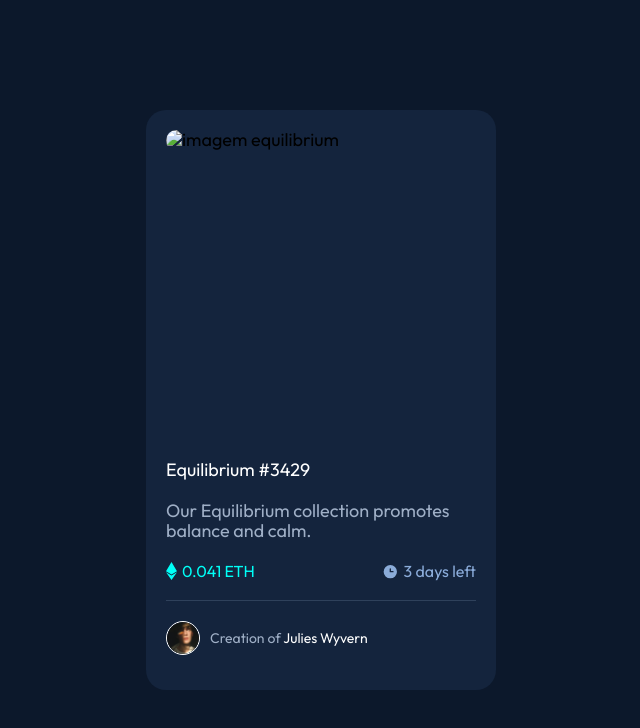
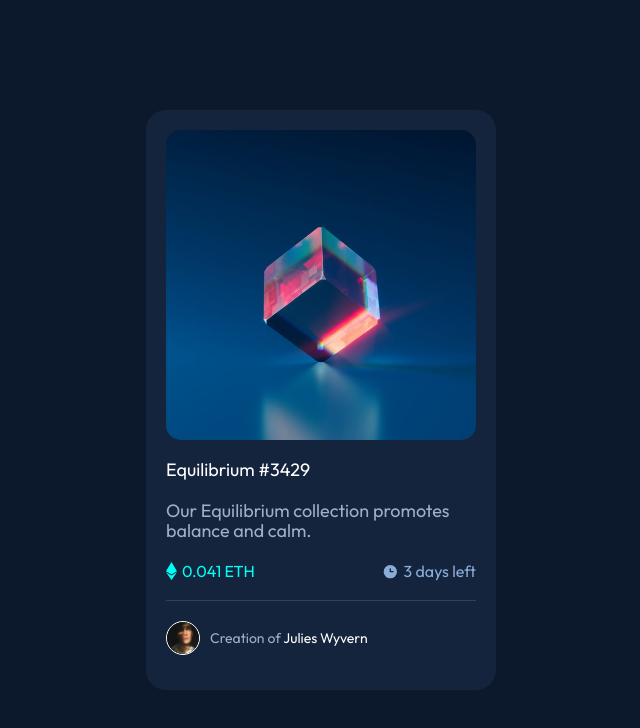
Before and after one commit to Proeficient/NFT-preview-card, a plain HTML site: page index.html in a window 1280 px wide. Shown: the whole page, without its empty margins (319-959 px from the left). Drawn offline with Linux system fonts and the light colour scheme.

Commit message:
Update index.html

```diff
--- a/index.html
+++ b/index.html
@@ -26,7 +26,7 @@
     <main>
         <section class="container">
         <section class="imagem-principal">
-            <img class="nft"src="../NFT-previwe-card/src/imagens/image-equilibrium.jpg" alt="imagem equilibrium">
+            <img class="nft"src="./src/imagens/image-equilibrium.jpg" alt="imagem equilibrium">
             <div class="view"> <img src="./src/imagens/icon-view.svg" alt=""></div>
         </section>
 
```
